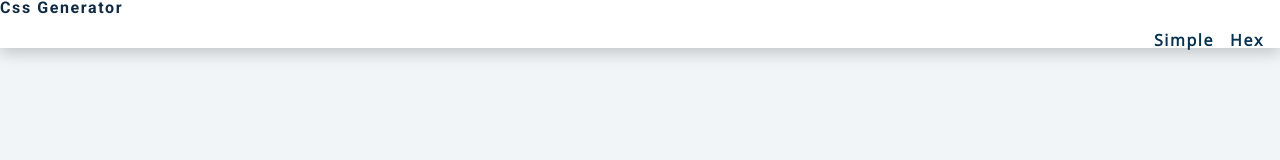
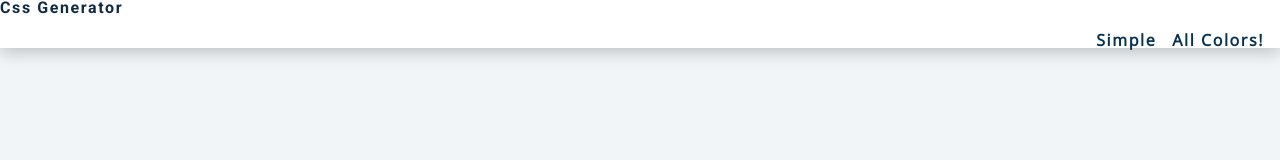
Before and after one commit to MarcoNarvaez/color-flipper, a plain HTML site: page hex.html in a window 1280 px wide. Shown: the top 160 px of the page. Drawn offline with nearby package versions, Linux system fonts and the light colour scheme.

Commit message:
all colors

```diff
--- a/hex.html
+++ b/hex.html
@@ -13,10 +13,10 @@
             <h4>Css Generator</h4>
             <ul class="nav-links">
                 <li>
-                    <a href="index.html">simple</a>
+                    <a href="index.html">Simple</a>
                 </li>
                 <li>
-                    <a href="hex.html">hex</a>
+                    <a href="hex.html">All colors!</a>
                 </li>
             </ul>
         </div>
```
Also changed, not shown: index.html (+2 -2 lines).
